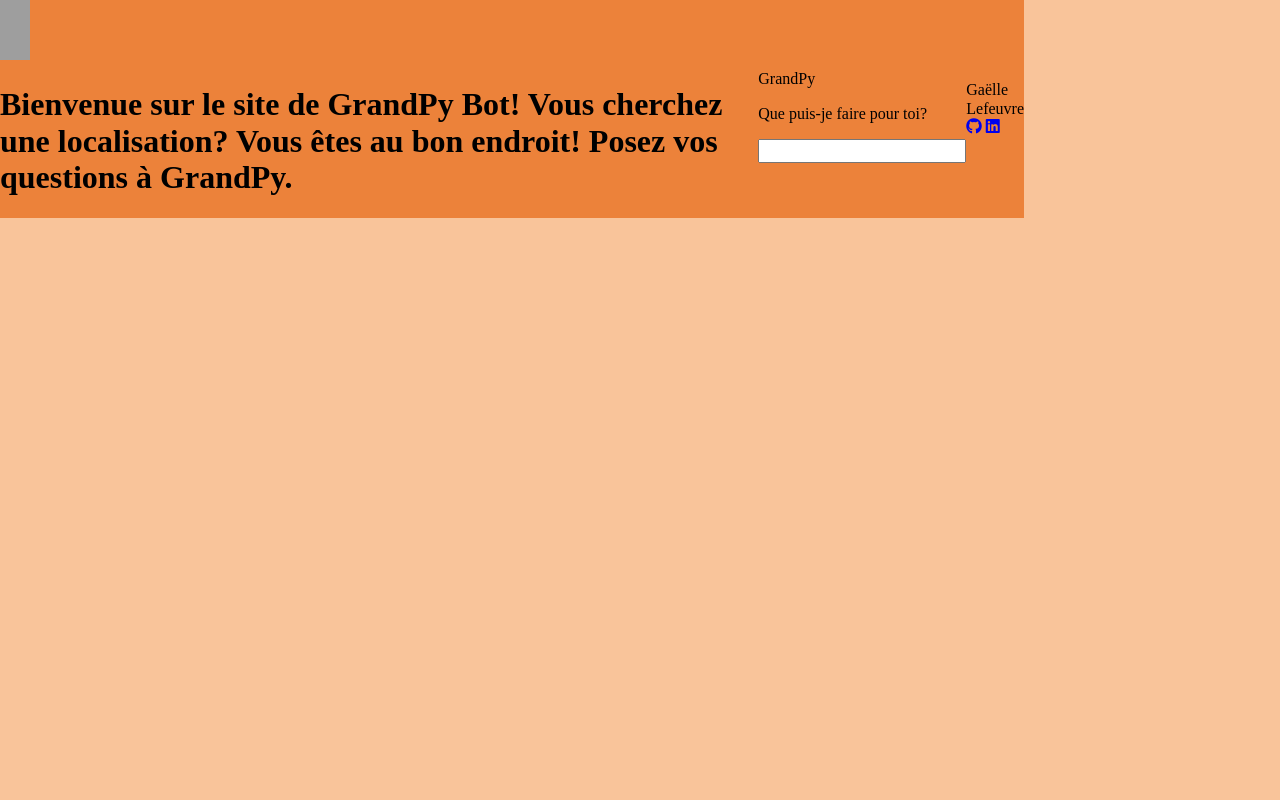
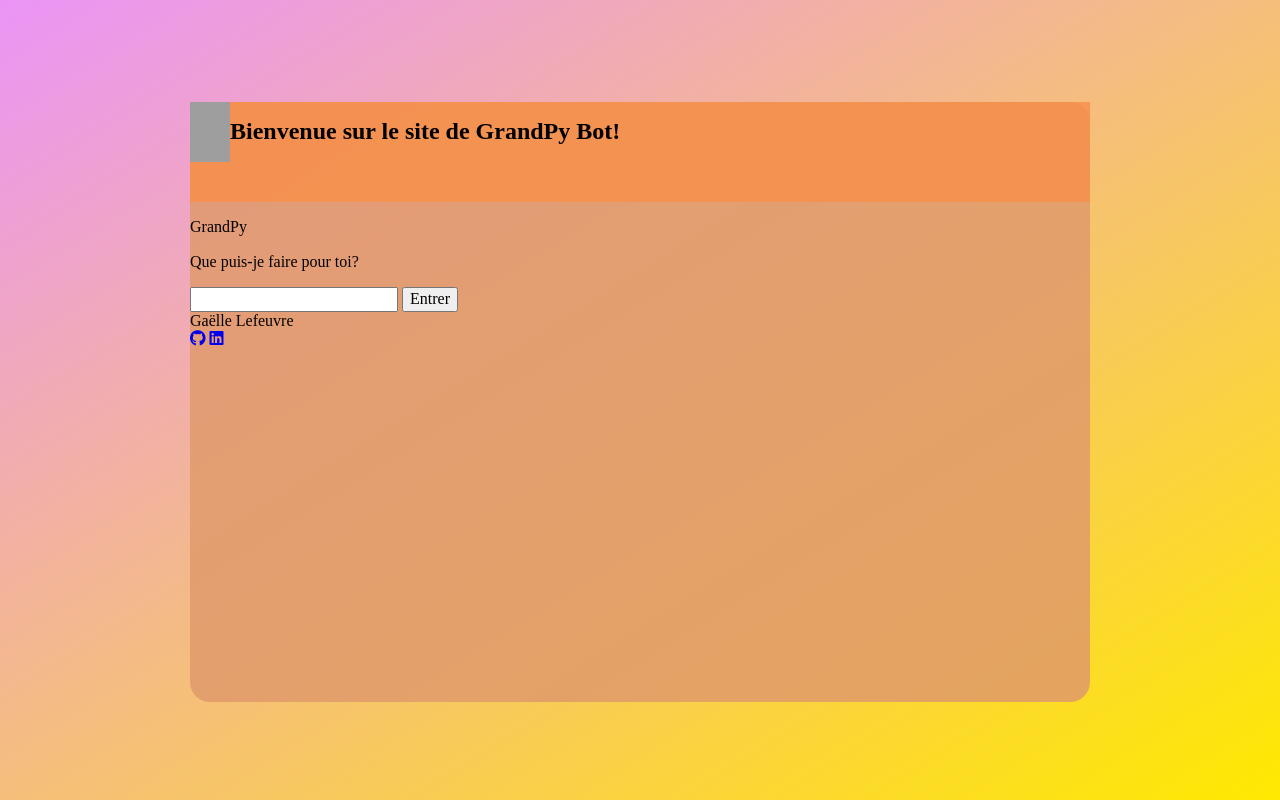
Before and after one commit to Melissendra/grandPyBot, a Flask app: page / in a window 1280 px wide. Run offline with Flask 2, Linux system fonts and the light colour scheme; some libraries are stand-ins or nearby versions; grey boxes are pictures that could not be loaded.

Commit message:
some css done

```diff
--- a/papybot/static/css/style.css
+++ b/papybot/static/css/style.css
@@ -1,27 +1,47 @@
 /*body design */
-body{
+body, html{
     display: flex;
-    background: #f9c49a;
+    background: linear-gradient(to left top, #ffe900, #eb94f7);
     width: 100%;
+    height: 100%;
     margin: 0;
 }
 
+header{
+    background: #f8904bd5;
+    justify-content: center;
+    width: 100%;
+    height: 100px;
+}
+
+
 #bot{
+    border-radius: 20px;
+    background: #e09a6bd5;
     display: flex;
-    justify-content: center;
-    align-items: center;
-    align-content: center;
-    width: 80%;
-    height:80%;
-    background: #ec823a;
+    flex-direction: column;
+    margin: 8% auto;
+    width: 900px;
+    height:600px;
+}
+
+#container{
+
 }
 
 /* header design */
 .grandPyIcon{
-    width: 30px;
+    width: 40px;
     height: 60px;
+}
+
+.header{
+    display: flex;
+    width: 100%;
+    height: 100%;
 }
 
 .header h1{
     color: black;
+    font-size: 1.5rem;
 }
--- a/papybot/templates/base.html
+++ b/papybot/templates/base.html
@@ -18,8 +18,8 @@
             <header>
                 <div class="header">
                     <img class="grandPyIcon" src="https://pixy.org/src/454/4549807.png" alt="grandfather drawing">
-                    <h1>Bienvenue sur le site de GrandPy Bot! Vous cherchez une localisation? Vous êtes au bon endroit! Posez vos questions à GrandPy. </h1>
-                </div>
+                    <h1>Bienvenue sur le site de GrandPy Bot!</h1>
+                </span>
             </header>{% block content %}{% endblock %}
             <footer>
                 <div class="name">Gaëlle Lefeuvre</div>
--- a/papybot/templates/index.html
+++ b/papybot/templates/index.html
@@ -10,6 +10,7 @@
         <form action="" method="get">
             <label for="grandpyBot" id="grandPybot">
                 <input type="text" id="grandPybot" placeholder="">
+                <button type="submit" class="btn">Entrer</button>
             </label>
         </form>
     </div>
```
